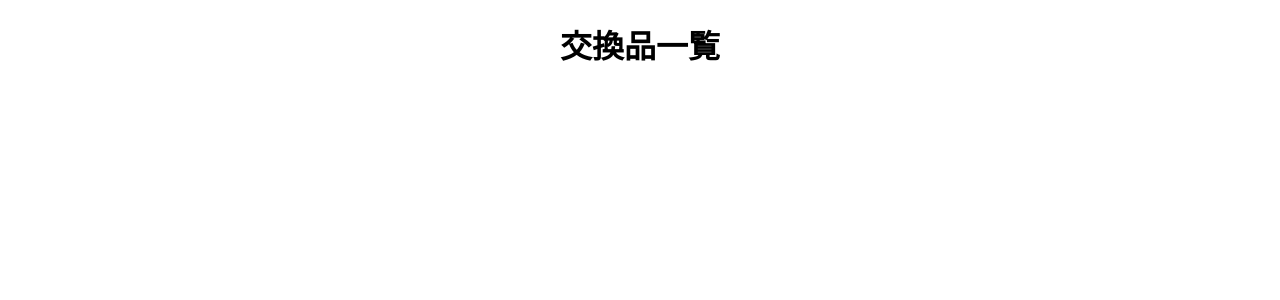
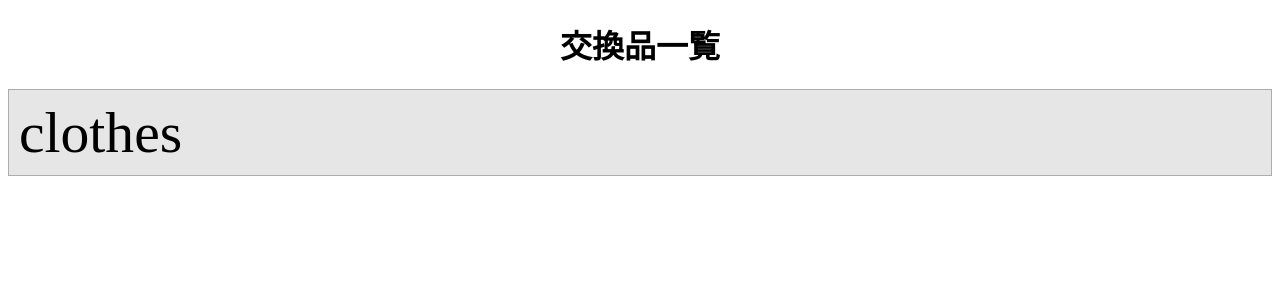
Before and after one commit to Meri11Ra1/Open-Innovation-Hackathon-2023-Vol.2, a Nuxt app: page /item_list in a window 1280 px wide. Shown: the top 300 px of the page. Built offline with nearby package versions, Linux system fonts and the light colour scheme.

Commit message:
change: 交換品をデータで管理

```diff
--- a/components/ItemsView.vue
+++ b/components/ItemList.vue
@@ -1,56 +1,66 @@
 <template>
-  <div class="item_list">
+  <div>
+    <div v-for="itemList in itemData" :key="itemList.id" class="item">
       <dl>
-      <input id="clothes_toggle" type="checkbox">
-      <label for="clothes_toggle">
+        <input id="toggle" type="checkbox">
+        <label for="toggle">
           <dt>
-          服
+            {{ itemList.listName }}
           </dt>
         </label>
-      <dd>
+        <dd v-for="items in itemList.items" :key="items.id">
           <ul>
             <li>
-            <img src="../static/fashion_tshirt1_white.png" alt="yuhayuhaのプリントTシャツ">
-            <p>yuhayuhaのプリントTシャツ 50ポイント</p>
+              <img :src="items.icon" />
+              <p>{{ items.name }}</p>
               <button>交換する</button>
             </li>
           </ul>
         </dd>
       </dl>
     </div>
+  </div>
 </template>
+
+<script>
+export default {
+  props: {
+    itemData: Object
+  }
+}
+</script>
 
 <style>
 img {
   width: 80%;
 }
 
-.item_list dl,
-.item_list dt,
-.item_list dd {
+.item dl,
+.item dt,
+.item dd {
 margin: 0;
 padding: 0;
 }
 
-.item_list dl+dl {
+.item dl+dl {
 margin-top: 1rem;
 }
 
-.item_list dt,
-.item_list dd {
+.item dt,
+.item dd {
 padding: 10px;
 }
 
-.item_list dl {
+.item dl {
 position: relative;
 overflow: hidden;
 }
 
-.item_list dl>input {
+.item dl>input {
 display: none;
 }
 
-.item_list dt {
+.item dt {
 position: relative;
 z-index: 1;
 padding-right: 40px;
@@ -60,7 +70,7 @@ transition: .4;
 border: solid 1px #adadad;
 }
 
-.item_list dd {
+.item dd {
 position: absolute;
 visibility: hidden;
 transform: translateY(-100%);
@@ -70,13 +80,13 @@ border: solid 1px #adadad;
 border-top: none;
 }
 
-.item_list dl>input:checked+label+dd {
+.item dl>input:checked+label+dd {
 position: relative;
 visibility: visible;
 transform: translateY(0);
 }
 
-.item_list dt::before {
+.item dt::before {
 content: ”;
 position: absolute;
 top: 50%;
@@ -88,7 +98,7 @@ transform: translateY(-50%);
 transition: .4s;
 }
 
-.item_list dl>input:checked+label>dt::before {
+.item dl>input:checked+label>dt::before {
 transform: translateY(-50%) rotate(180deg);
 }
 
--- a/pages/item_list.vue
+++ b/pages/item_list.vue
@@ -3,6 +3,7 @@
     <h1>
       交換品一覧
     </h1>
+    <item-list :item-data="itemData" />
   </div>
 </template>
 
@@ -10,11 +11,18 @@
 export default {
   data () {
     return {
-      itemList: [
-        { id: 1, congestion: '混雑', name: '美ら海水族館', address: '国頭郡本部町石川424' },
-        { id: 2, congestion: '普通', name: 'エイサー会場', address: '諸見里2丁目1-1' },
-        { id: 3, congestion: '空き', name: '琉球ガラス村', address: '糸満市福地169' },
-        { id: 4, congestion: '普通', name: '陶芸JIN', address: '島尻郡与那原町板良敷847−3' }
+      itemData: [
+        {
+          id: 1,
+          listName: 'clothes',
+          items: [
+            {
+              id: 1,
+              icon: require('../static/tshirt.png'),
+              name: 'yuhayuhaのプリントTシャツ'
+            }
+          ]
+        }
       ]
     }
   }
@@ -38,5 +46,4 @@ button {
   color: white;
   padding: 1.5vh;
 }
-
 </style>
```
Also changed, not shown: static/tshirt.png (renamed from static/fashion_tshirt1_white.png). Lines whose indentation alone changed are shown as unchanged.
